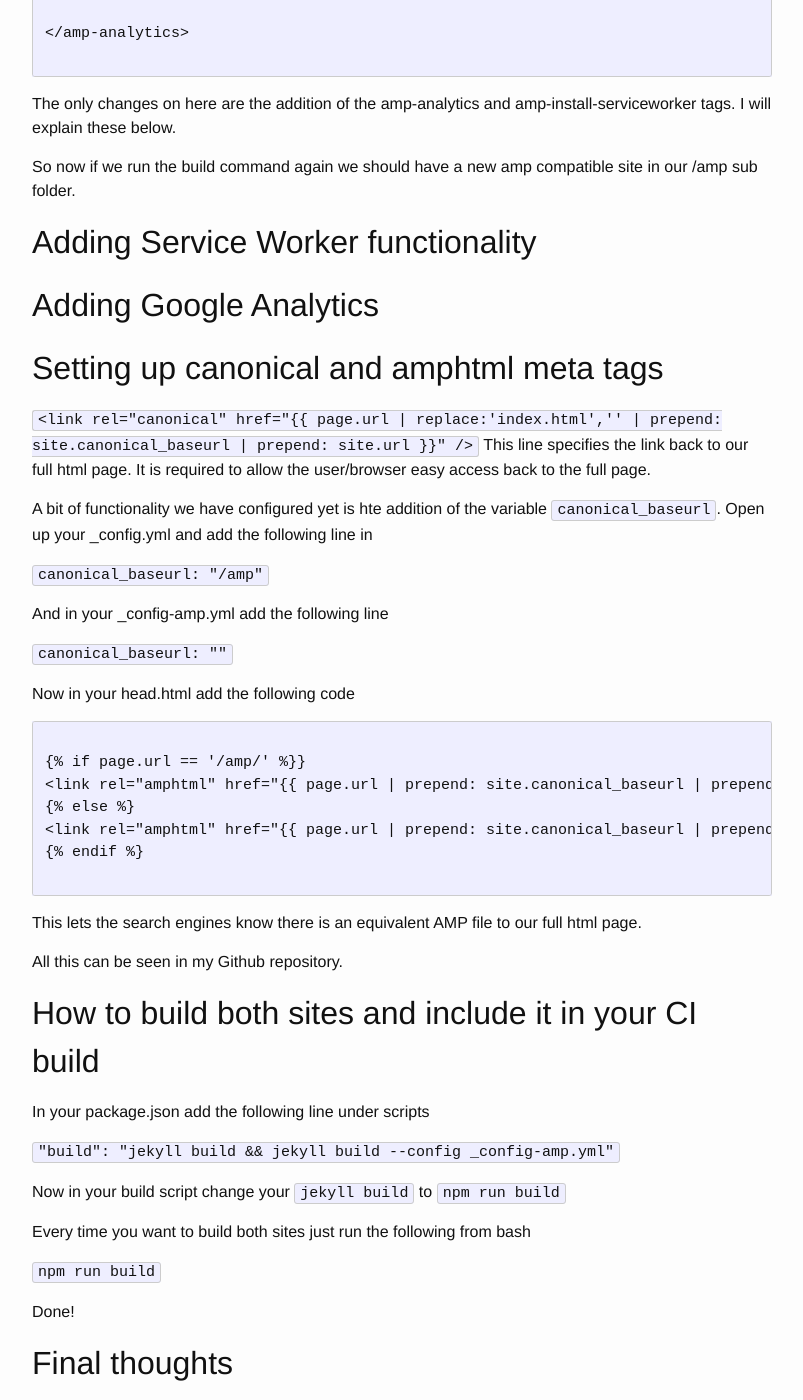
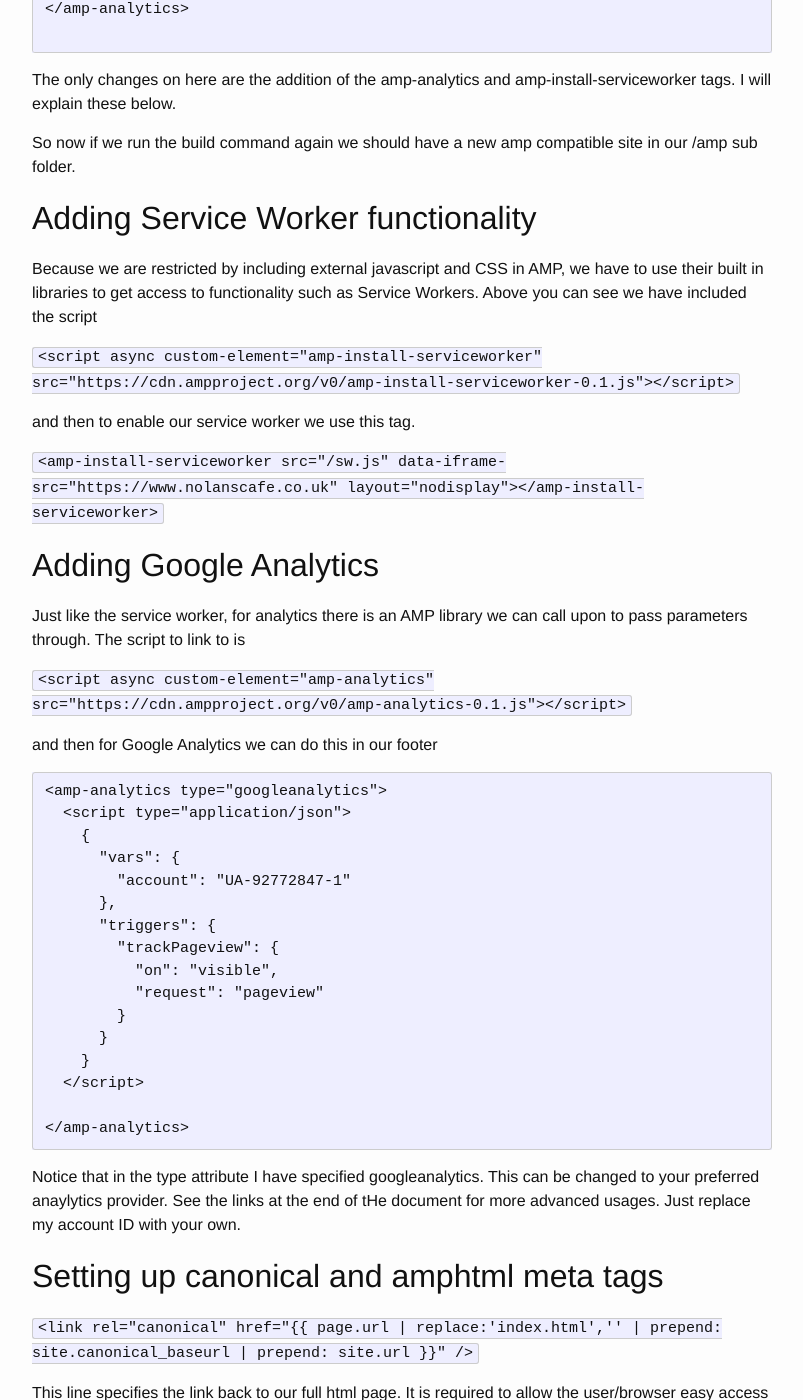
Before and after one commit to johnnolan/blog, a Jekyll site: the page built from _posts/2017-03-05-jekyll-amp-setup.markdown, in a window 1280 px wide and 1400 px high, scrolled down 5697 px. Shown: the whole window, without its empty margins (238-1041 px from the left). Built offline with Jekyll 4.4.1, drawn with Linux system fonts in a browser that asks for light colours; some of the changed text lies outside the part shown.

Commit message:
AMP Post Update

````diff
--- a/_posts/2017-03-05-jekyll-amp-setup.markdown
+++ b/_posts/2017-03-05-jekyll-amp-setup.markdown
@@ -18,13 +17,13 @@ about the following
 * How to build both sites in one command and include it in your CI build
 
 As always you can find an example of all of this to reference on my
- [repo on Github](https://github.com/johnnolan/blog)
+ [repo at Github](https://github.com/johnnolan/blog)
 
-For an introduction and guide to AMP you can go to the official site
+For an introduction and guide to AMP, you can go to the official site
 here [https://www.ampproject.org/](https://www.ampproject.org/) which
 is an excellent source for getting started.
 
-## Project Structure
+## Jekyll project structure
 
 If you take a look [here](https://github.com/johnnolan/blog) at my Github
 repository you can see the following new folder
@@ -33,16 +32,16 @@ repository you can see the following new folder
  [_config-amp.yml](https://github.com/johnnolan/blog/blob/master/_config-amp.yml).
 
 In the _layouts-amp folder we have a copy of the _layouts folder. This
-will be used to the necessary html layout changes needed.
+will be used for the necessary html layout changes needed.
 
 The new _config-amp.yml is a copy of our _config.yml and we will be
 adding some additional settings to it so we can specify new defaults for
 it to use.
 
 This means we will have to run to separate processes to produce 2 versions
-of the site but don't worry I will cover how we can make this simple later.
+of the site but don't worry I will cover how we can make this simpler later.
 
-In our _config-amp.yml add to the bottom the following settings.
+In your _config-amp.yml add to the bottom the following settings.
 
 ```
 destination:   _site/amp
@@ -74,7 +73,7 @@ templates.
 ## Configuring the layouts
 
 AMP requires us to strip the majority of things we have come to take
-as standard and markup our content in a certain way so that it can
+as standard, and markup our content in a certain way so that it can
 be easily processed. This means we need to make the following changes
 
 In our default.html change it to
@@ -287,17 +286,54 @@ site in our /amp sub folder.
 
 ## Adding Service Worker functionality
 
+Because we are restricted by including external javascript and CSS in AMP, we have to use their built in libraries
+to get access to functionality such as Service Workers. Above you can see we have included the script
+
+``` <script async custom-element="amp-install-serviceworker" src="https://cdn.ampproject.org/v0/amp-install-serviceworker-0.1.js"></script>```
+
+and then to enable our service worker we use this tag.
+
+```<amp-install-serviceworker src="/sw.js" data-iframe-src="https://www.nolanscafe.co.uk" layout="nodisplay"></amp-install-serviceworker>```
 
 ## Adding Google Analytics
 
+Just like the service worker, for analytics there is an AMP library we can call upon to pass parameters through. The script
+to link to is
+
+```<script async custom-element="amp-analytics" src="https://cdn.ampproject.org/v0/amp-analytics-0.1.js"></script>```
+
+and then for Google Analytics we can do this in our footer
+
+```
+<amp-analytics type="googleanalytics">
+  <script type="application/json">
+    {
+      "vars": {
+        "account": "UA-92772847-1"
+      },
+      "triggers": {
+        "trackPageview": {
+          "on": "visible",
+          "request": "pageview"
+        }
+      }
+    }
+  </script>
+
+</amp-analytics>
+```
+
+Notice that in the type attribute I have specified googleanalytics. This can be changed to your preferred anaylytics
+provider. See the links at the end of tHe document for more advanced usages. Just replace my account ID with your own.
 
 ## Setting up canonical and amphtml meta tags
 
 ```{% raw  %}<link rel="canonical" href="{{ page.url | replace:'index.html','' | prepend: site.canonical_baseurl | prepend: site.url }}" />{% endraw  %}```
+
 This line specifies the link back to our full html page. It is required to allow the user/browser easy access back
 to the full page.
 
-A bit of functionality we have configured yet is hte addition of the variable ```canonical_baseurl```. Open up your
+A bit of functionality we haven't configured yet is the addition of the variable ```canonical_baseurl```. Open up your
 _config.yml and add the following line in
 
 ```canonical_baseurl: "/amp"```
@@ -338,10 +374,6 @@ Every time you want to build both sites just run the following from bash
 Done!
 
 
-## Final thoughts
-
-
-
 ## External resources
 [AMP Project Homepage](https://www.ampproject.org/)
 [AMP Serviceworker](https://www.ampproject.org/docs/reference/components/dynamic/amp-install-serviceworker)
````
Also changed, not shown: other parts of _posts/2017-03-05-jekyll-amp-setup.markdown (+3 -4 lines).
